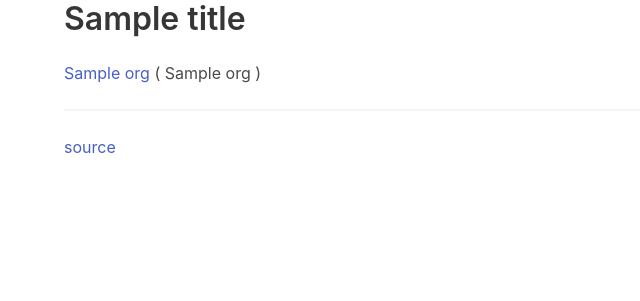
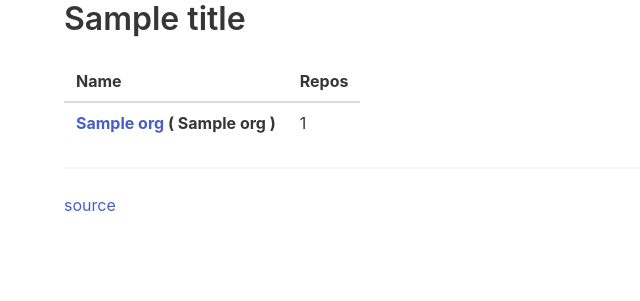
Before and after one commit to OSDC-Code-Maven/open-source-by-organizations, a Flask app: template templates/list.html in a window 1280 px wide. Shown: the part 99-400 px from the top of the page, without its empty margins (0-640 px from the left). Run offline with Flask 2, Linux system fonts and the light colour scheme; the template is opened without the code that fills it: most values are stand-ins (such as "Sample title", 1, 10 or a date in 2020); some libraries are stand-ins or nearby versions.

Commit message:
show number of repos on the list of organizations
and convert it into a table.  #15

```diff
--- a/templates/git-organization.html
+++ b/templates/git-organization.html
@@ -33,6 +33,8 @@
         {% if org.github.blog %}
             <a href="{{ org.github.blog }}">blog</a>
         {% endif %}
+        <br>
+        Repos: {{ org.github.repos | length }}
 
         </div>
     {% endif %}
--- a/templates/list.html
+++ b/templates/list.html
@@ -2,15 +2,21 @@
 
 <h1 class="title">{{title}}</h1>
 
-<ul>
-{% for org in github_organisations %}
-    <li>
-        <a href="github/{{org.id.lower()}}">{{org.name}}</a>
-        {% if org.org_name %}
-        ( {{org.org_name}} )
-        {% endif %}
-    </li>
-{% endfor %}
-</ul>
+<table class="table is-striped is-hoverable">
+  <thead>
+    <tr>
+      <th>Name</th>
+      <th>Repos</th>
+    </tr>
+  </thead>
+  <tbody>
+    {% for org in github_organisations %}
+      <tr>
+        <th><a href="github/{{org.id.lower()}}">{{org.name}}</a> {% if org.org_name %}( {{org.org_name}} ){% endif %}</th>
+        <td>{{ org.github.repos | length }}</td>
+      </tr>
+    {% endfor %}
+  </tbody>
+</table>
 
 {% include 'incl/footer.html' %}
```
